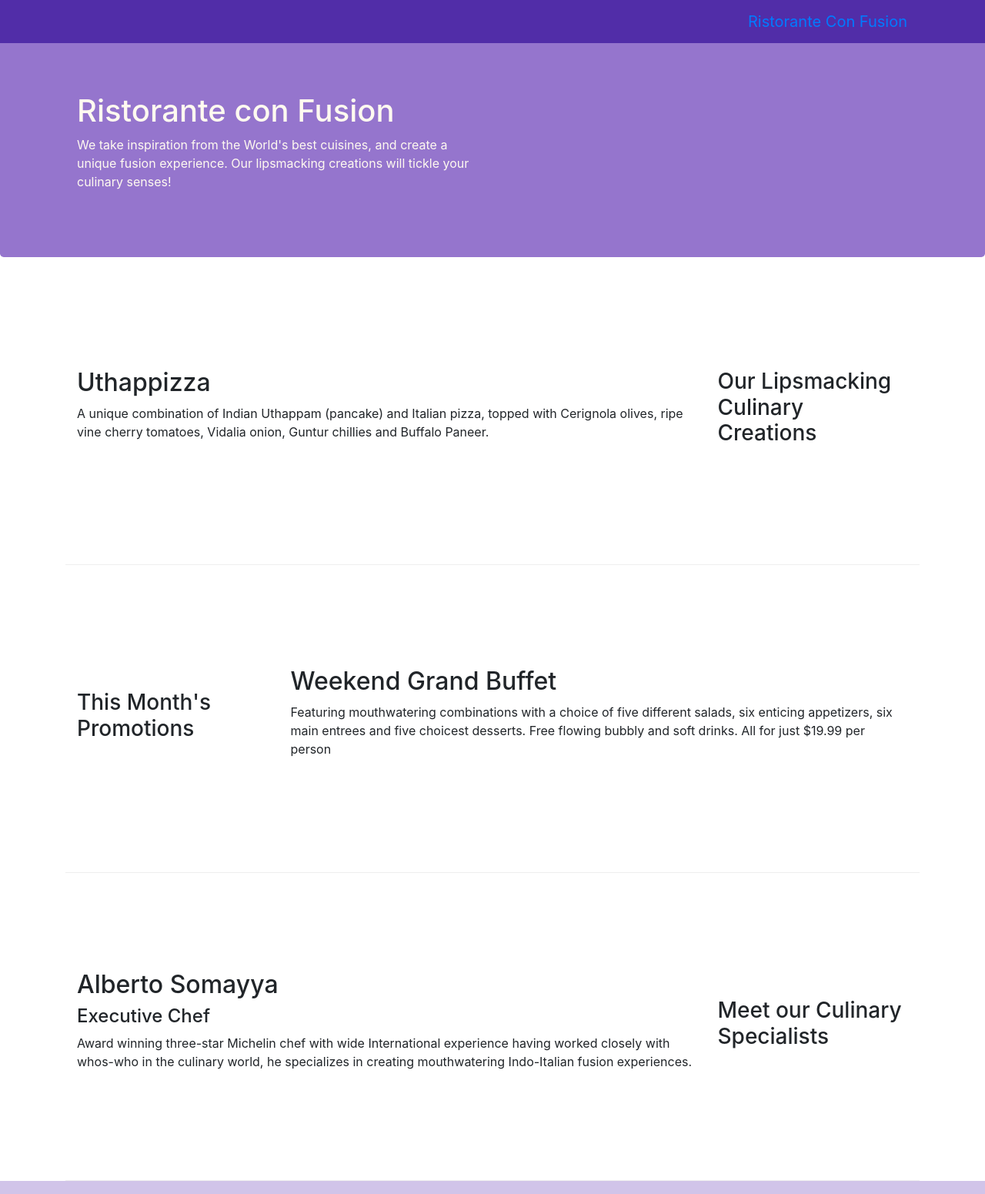
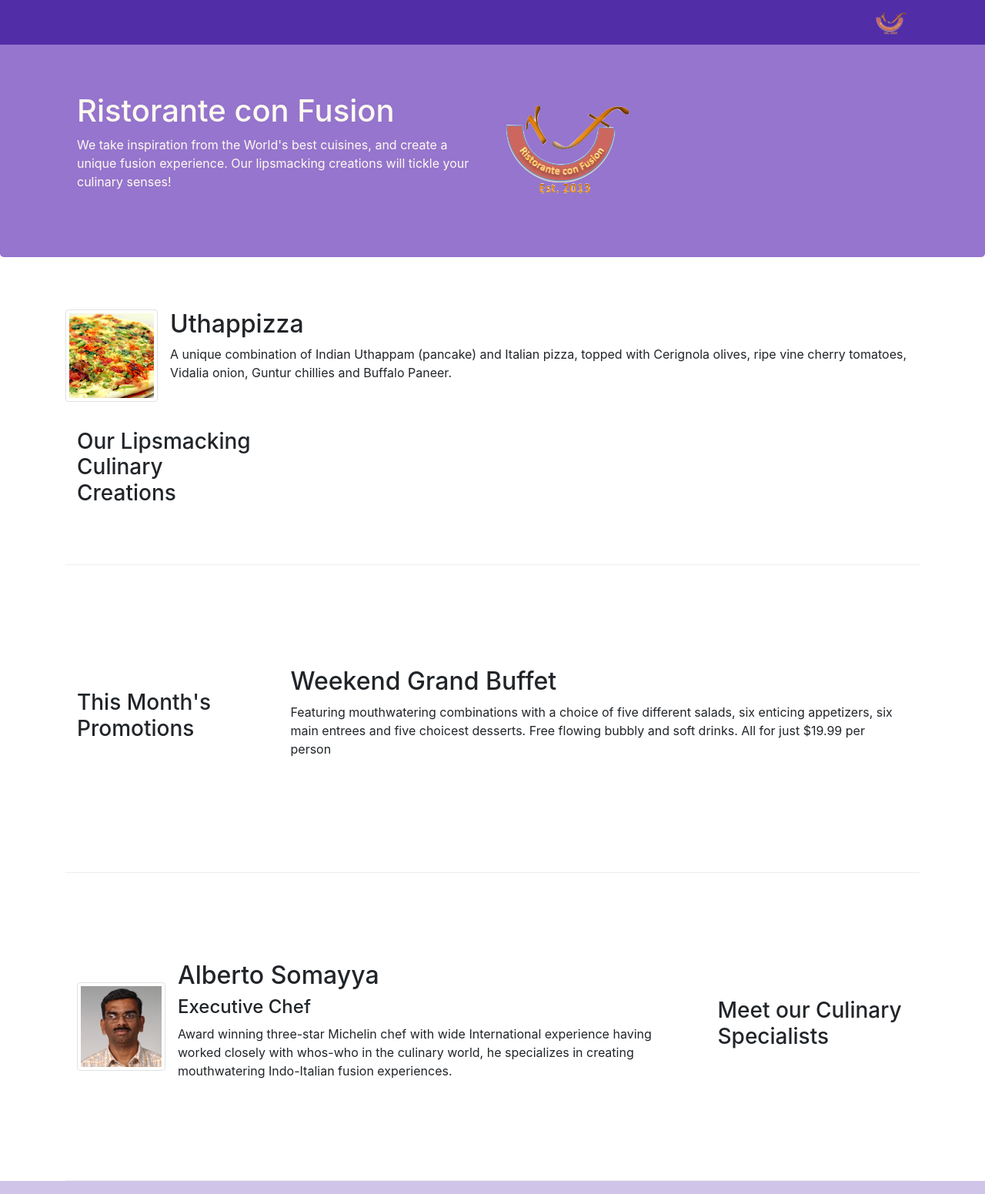
Before and after one commit to TylerMancl/Bootstrap4, a website: page index.html in a window 1280 px wide. Shown: the top 1551 px of the page at 77% size. Drawn offline with nearby package versions, Linux system fonts and the light colour scheme.

Commit message:
Images and Media

```diff
--- a/index.html
+++ b/index.html
@@ -20,13 +20,13 @@
                         <button class="navbar-toggler" type="button" data-toggle="collapse" data-target="#Navbar">
                                 <span class="navbar-toggler-icon"></span>
                         </button>
-                   <a class="navbar-brand" href="#">Ristorante Con Fusion</a>
+                        <a class="navbar-brand" href="#"><img src="img/logo.png" height="30" width="41"></a>
                    <div class="collapse navbar-collapse" id="Navbar">
                        <ul class="navbar-nav mr-auto">
                             <li class="nav-item active"><a class="nav-link" href="#"><span class="fa fa-home fa-lg"></span> Home</a></li>
                             <li class="nav-item"><a class="nav-link" href="./aboutus.html"><span class="fa fa-info fa-lg"></span> About</a></li>
                             <li class="nav-item"><a class="nav-link" href="#"><span class="fa fa-list fa-lg"></span> Menu</a></li>
-                            <li class="nav-item"><a class="nav-link" href="#"><span class="fa fa-address-card fa-lg"></span> Contact</a></li>
+                            <li class="nav-item"><a class="nav-link" href="./contactus.html"><span class="fa fa-address-card fa-lg"></span> Contact</a></li>
                     </ul>
                 </div>
                 </div>
@@ -38,8 +38,9 @@
                     <h1>Ristorante con Fusion</h1>
                     <p>We take inspiration from the World's best cuisines, and create a unique fusion experience. Our lipsmacking creations will tickle your culinary senses!</p>
                 </div>
-                <div class="col-12 col-sm">
-                </div>
+                <div class="col-12 col-sm align-self-center">
+                        <img src="img/logo.png" class="img-fluid">
+                    </div>
             </div>
         </div>
     </header>
@@ -49,10 +50,16 @@
             <div class="col-12 col-sm-4 order-sm-last col-md-3">
                 <h3>Our Lipsmacking Culinary Creations</h3>
             </div>
-            <div class="col col-sm order-sm-first col-md">
-                <h2>Uthappizza</h2>
-                <p>A unique combination of Indian Uthappam (pancake) and Italian pizza, topped with Cerignola olives, ripe vine cherry tomatoes, Vidalia onion, Guntur chillies and Buffalo Paneer.</p>
-            </div>
+            <div class="media">
+                    <img class="d-flex mr-3 img-thumbnail align-self-center" src="img/uthappizza.png" alt="Uthappizza">
+                    <div class="media-body">
+                        <h2 class="mt-0">Uthappizza</h2>
+                        <p class="hidden-xs-down">A unique combination of Indian Uthappam (pancake) and
+                          Italian pizza, topped with Cerignola olives, ripe vine
+                          cherry tomatoes, Vidalia onion, Guntur chillies and
+                          Buffalo Paneer.</p>
+                    </div>
+                </div>
         </div>
 
 
@@ -71,9 +78,18 @@
                 <h3>Meet our Culinary Specialists</h3>
             </div>
             <div class="col col-sm order-sm-first col-md">
-                <h2>Alberto Somayya</h2>
-                <h4>Executive Chef</h4>
-                <p>Award winning three-star Michelin chef with wide International experience having worked closely with whos-who in the culinary world, he specializes in creating mouthwatering Indo-Italian fusion experiences. </p>
+                    <div class="media">
+                            <img class="d-flex mr-3 img-thumbnail align-self-center" src="img/alberto.png" alt="Alberto Somayya">
+                            <div class="media-body">
+                                <h2 class="mt-0">Alberto Somayya</h2>
+                                <h4>Executive Chef</h4>
+                                <p class="hidden-xs-down">Award winning three-star Michelin chef with wide
+                                 International experience having worked closely with
+                                 whos-who in the culinary world, he specializes in
+                                  creating mouthwatering Indo-Italian fusion experiences.
+                                 </p>
+                            </div>
+                        </div>
             </div>
         </div>
     </div>
```
Also changed, not shown: aboutus.html (+5 -4 lines), contactus.html (+4 -3 lines), img/alberto.png (added), img/buffet.png (added), img/logo.png (added), img/uthappizza.png (added).
